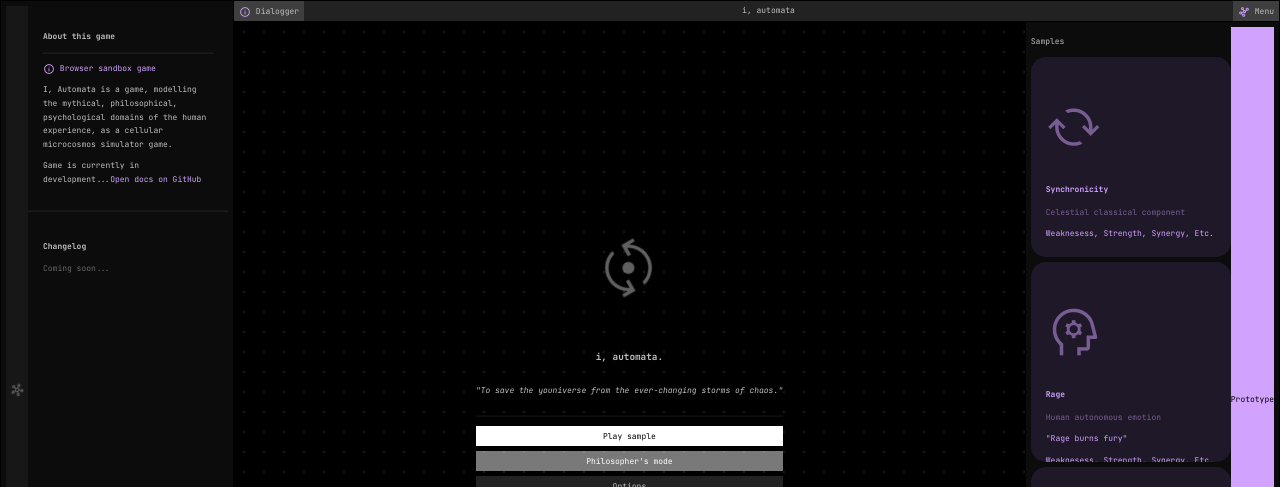
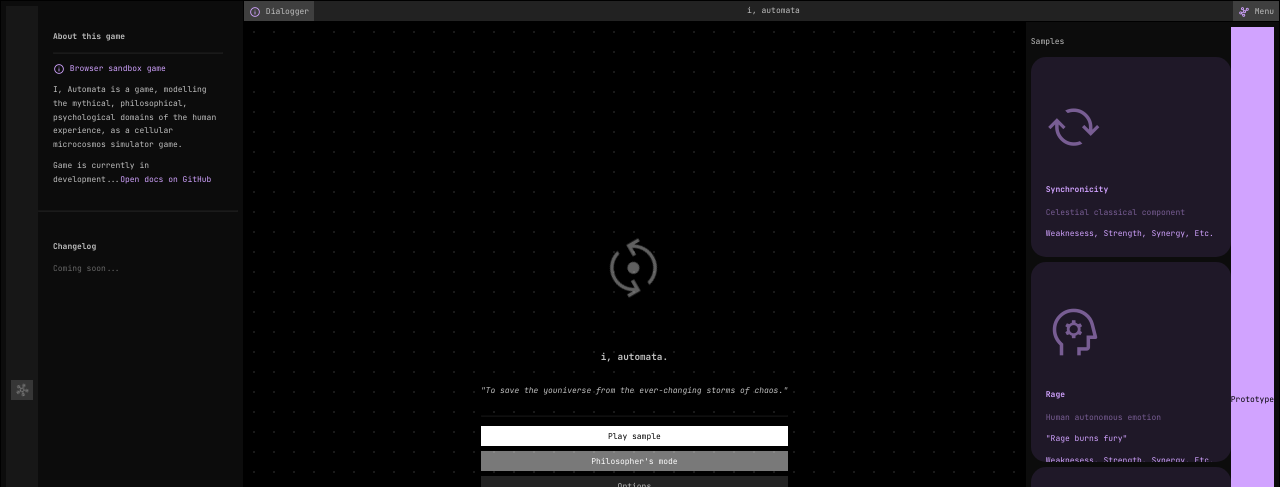
Before and after one commit to ynvrshzl/i-automata, a website: page index.html in a window 1280 px wide. Shown: the top 487 px of the page. Drawn offline with nearby package versions, Linux system fonts and the light colour scheme.

Commit message:
Pushed at last!

```diff
--- a/index.html
+++ b/index.html
@@ -27,7 +27,7 @@
     <!-- sidebar -->
     <aside class="left sidebar menu flex-component column">
         <section class="flex column gapped flex-component">
-            <i class="animated-rot-cw material-symbols-outlined faint">hub</i>
+            <button type="button"><i class="animated-rot-cw material-symbols-outlined faint">hub</i></button>
         </section>
         <section class="column scrollable-viewbox">
             <article>
@@ -42,7 +42,6 @@
             <hr>
             <article>
                 <h1>Changelog</h1>
-
                 <p class="faint">Coming soon...</p>
             </article>
         </section>
```
